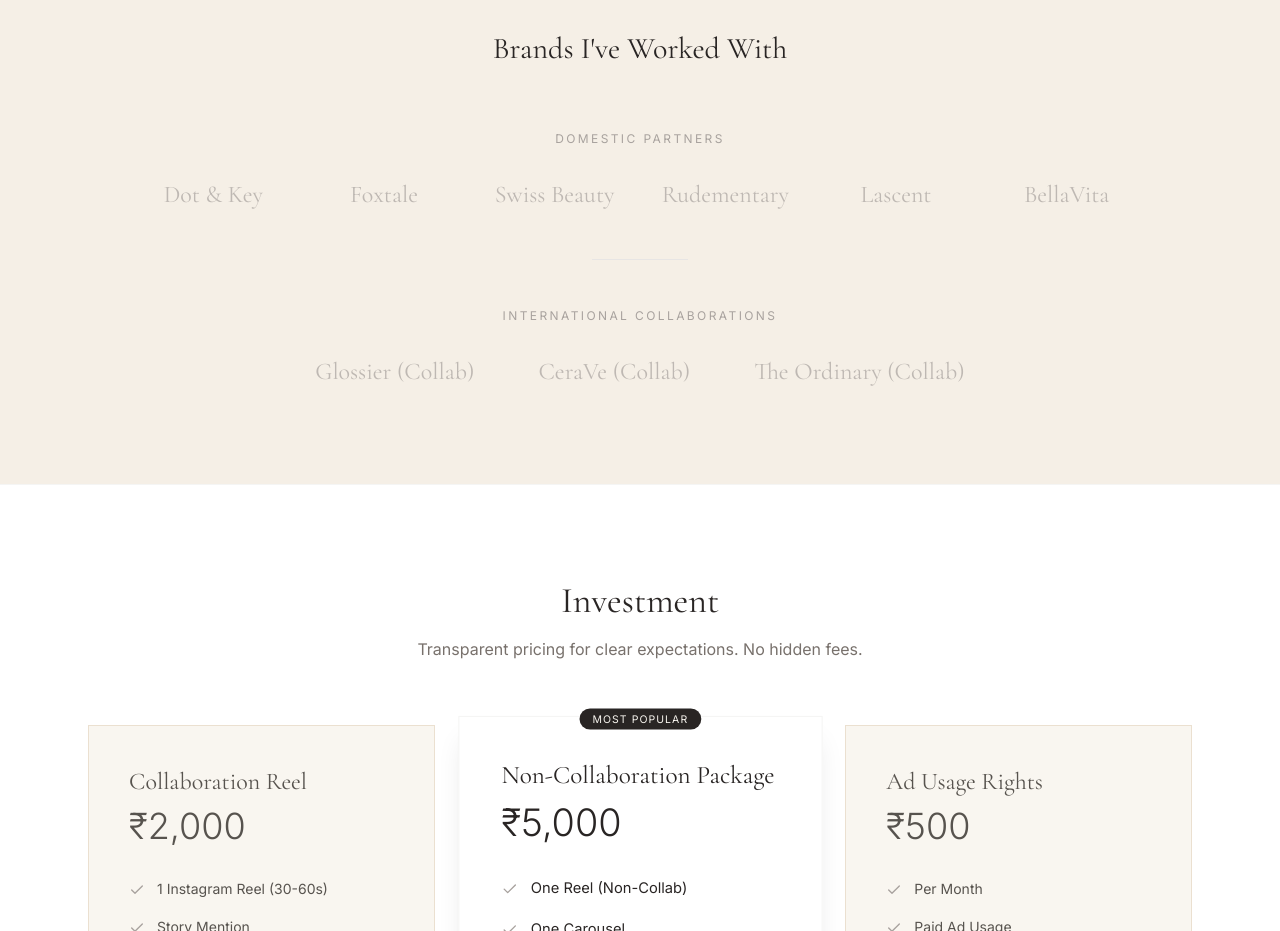
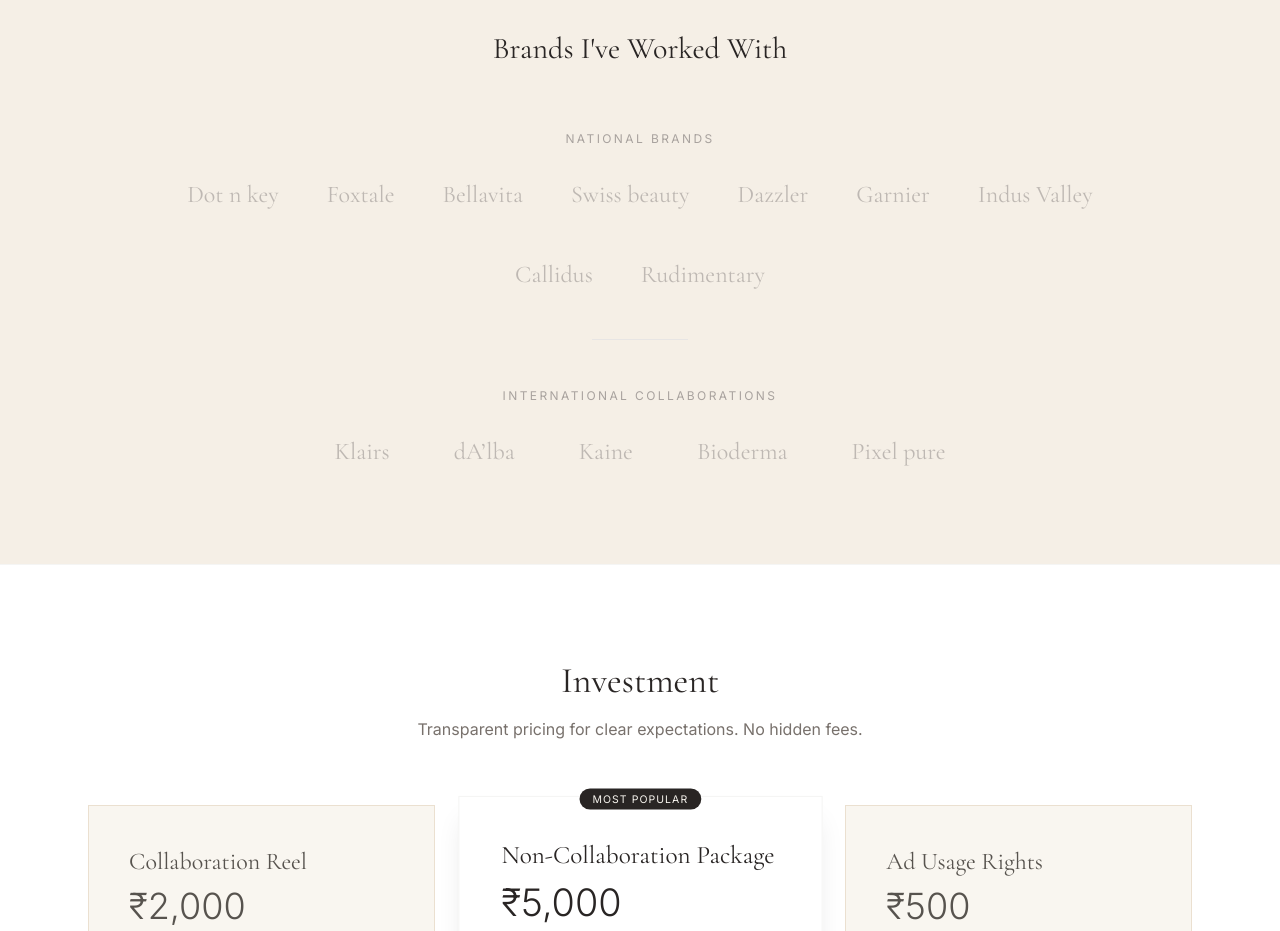
Before and after one commit to solicatehq/Luxe, a React (Vite) app: page / in a window 1280 px wide. Shown: the part 4160-5091 px from the top of the page. Built offline with nearby package versions, Linux system fonts and the light colour scheme; a web font is replaced by a local one.

Commit message:
refactor: update brand data and layout for national brands

```diff
--- a/components/Brands.tsx
+++ b/components/Brands.tsx
@@ -14,8 +14,8 @@
                 </div>
 
                 <div className="mb-12">
-                    <h3 className="text-center text-xs font-sans uppercase tracking-[0.2em] text-stone-400 mb-8">Domestic Partners</h3>
-                    <div className="grid grid-cols-2 md:grid-cols-3 lg:grid-cols-6 gap-8 md:gap-12 items-center justify-items-center opacity-70">
+                    <h3 className="text-center text-xs font-sans uppercase tracking-[0.2em] text-stone-400 mb-8">National Brands</h3>
+                    <div className="flex flex-wrap justify-center gap-8 md:gap-12 items-center opacity-70">
                         {domestic.map((brand) => (
                             <div key={brand.name} className="text-center group">
                                 <span className="font-serif text-xl md:text-2xl text-stone-400 group-hover:text-stone-800 transition-colors cursor-default">
--- a/constants.ts
+++ b/constants.ts
@@ -96,15 +96,23 @@
 ];
 
 export const BRANDS: Brand[] = [
-  { name: 'Dot & Key', type: 'Domestic' },
+  // Domestic (National)
+  { name: 'Dot n key', type: 'Domestic' },
   { name: 'Foxtale', type: 'Domestic' },
-  { name: 'Swiss Beauty', type: 'Domestic' },
-  { name: 'Rudementary', type: 'Domestic' },
-  { name: 'Lascent', type: 'Domestic' },
-  { name: 'BellaVita', type: 'Domestic' },
-  { name: 'Glossier (Collab)', type: 'International' },
-  { name: 'CeraVe (Collab)', type: 'International' },
-  { name: 'The Ordinary (Collab)', type: 'International' },
+  { name: 'Bellavita', type: 'Domestic' },
+  { name: 'Swiss beauty', type: 'Domestic' },
+  { name: 'Dazzler', type: 'Domestic' },
+  { name: 'Garnier', type: 'Domestic' },
+  { name: 'Indus Valley', type: 'Domestic' },
+  { name: 'Callidus', type: 'Domestic' },
+  { name: 'Rudimentary', type: 'Domestic' },
+
+  // International
+  { name: 'Klairs', type: 'International' },
+  { name: 'dA’lba', type: 'International' },
+  { name: 'Kaine', type: 'International' },
+  { name: 'Bioderma', type: 'International' },
+  { name: 'Pixel pure', type: 'International' },
 ];
 
 export const RATES: RatePackage[] = [
```
